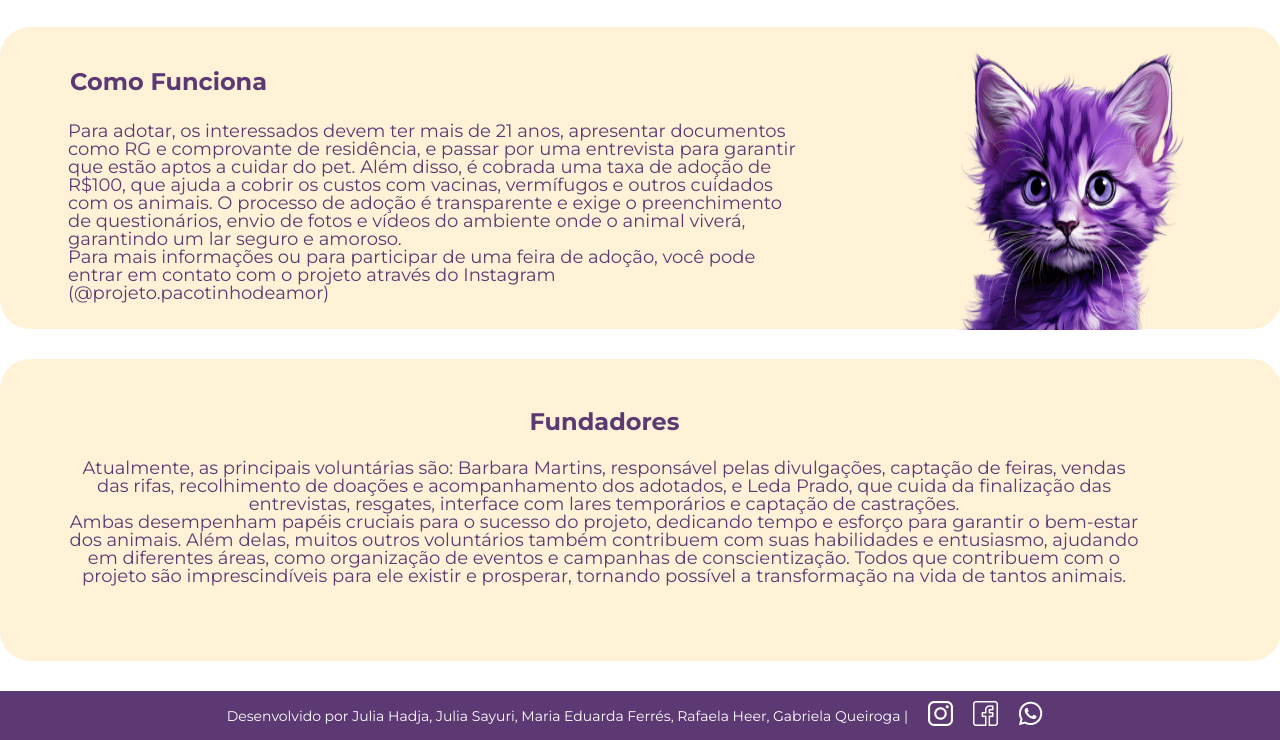
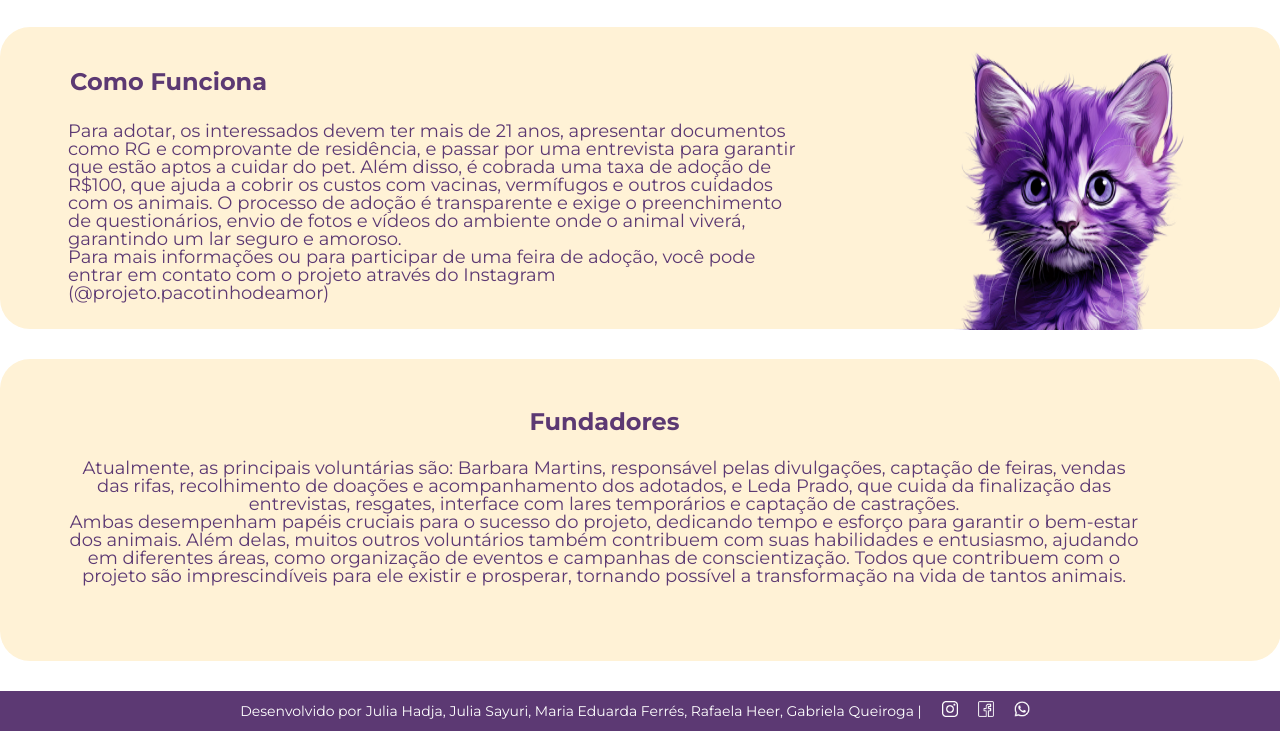
Before and after one commit to Rafaela-Heer/Projeto-ong-pacotinho-de-amor, a plain HTML site: page Sobre-nós/index.html in a window 1280 px wide. Shown: the part 759-1499 px from the top of the page. Drawn offline with Linux system fonts and the light colour scheme.

Commit message:
feat- coreção/footer/html

```diff
--- a/Sobre-nós/index.html
+++ b/Sobre-nós/index.html
@@ -81,15 +81,14 @@
     </main>
 
     <footer class="rodape">
-
-            <p class="rodape_texto">Desenvolvido por Julia Hadja, Julia Sayuri, Maria Eduarda Ferrés, Rafaela Heer, Gabriela Queiroga |</p>
-
-            <a href="https://www.instagram.com/projeto.pacotinhodeamor/" class="rodape_link" target="_blank"><img src="../Sobre-nós/img/instagram 2.png" alt="logo instagram" ></a>
-
-            <a href="#" class="rodape_link" target="_blank"><img src="../Sobre-nós/img/facebook-branco 1.png" alt="logo facebook" ></a>
-
-            <a href="#" class="rodape_link" target="_blank"><img src="../Sobre-nós/img/whatsapp-branco 1.png" alt="logo whatsapp" ></a>
-
+        <p class="rodape_texto">Desenvolvido por Julia Hadja, Julia Sayuri, Maria Eduarda Ferrés, Rafaela Heer, Gabriela Queiroga |
+        </p>
+        <a href="https://www.instagram.com/projeto.pacotinhodeamor/" class="rodape_link" target="_blank"><img src="./img/instagram 2.png" alt="logo instagram" width="16px">
+        </a>
+        <a href="https://www.facebook.com/p/Projeto-Pacotinho-de-Amor-100078099393909/?paipv=0&eav=AfZ5hXmwZvPUtA-HMuxacpr-Ojmc_72OMP7Wm4W5G58YwCWk02ut266IFCesBzVTLms&_rdr" class="rodape_link" target="_blank"><img src="./img/facebook-branco 1.png" alt="logo facebook" width="16px">
+        </a>
+        <a href="https://wa.me/11994896555" class="rodape_link" target="_blank"><img src="./img/whatsapp-branco 1.png" alt="logo whatsapp" width="16px">
+        </a>
     </footer>
 
 
```
